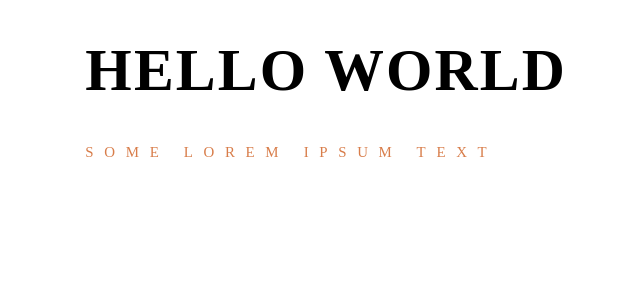
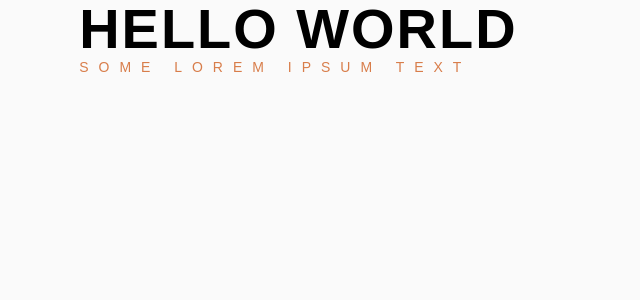
Before and after one commit to bluepersia/audiophile-fullstack, a React (Vite) app in the folder frontend/: page / in a window 1280 px wide. Shown: the top 300 px of the page, without its empty margins (68-708 px from the left). Built offline with nearby package versions, Linux system fonts and the light colour scheme.

Commit message:
Setup App.scss

```diff
--- a/frontend/src/App.scss
+++ b/frontend/src/App.scss
@@ -1,2 +1,42 @@
 @use "./css/tokens.css";
 @use "./css/utilities";
+
+*,
+::before,
+::after {
+  box-sizing: border-box;
+  padding: 0;
+  margin: 0;
+}
+
+html {
+  font-size: 15px;
+}
+
+body {
+  font-family: var(--font-manrope);
+  color: var(--color-neutral-0);
+  background-color: var(--color-neutral-800);
+}
+
+img {
+  max-width: 100%;
+  display: block;
+}
+
+input,
+button,
+select,
+textarea {
+  display: block;
+  font: inherit;
+  color: inherit;
+  background-color: transparent;
+  border: none;
+  cursor: pointer;
+}
+
+p {
+  font-weight: 500;
+  line-height: 1.66;
+}
```
